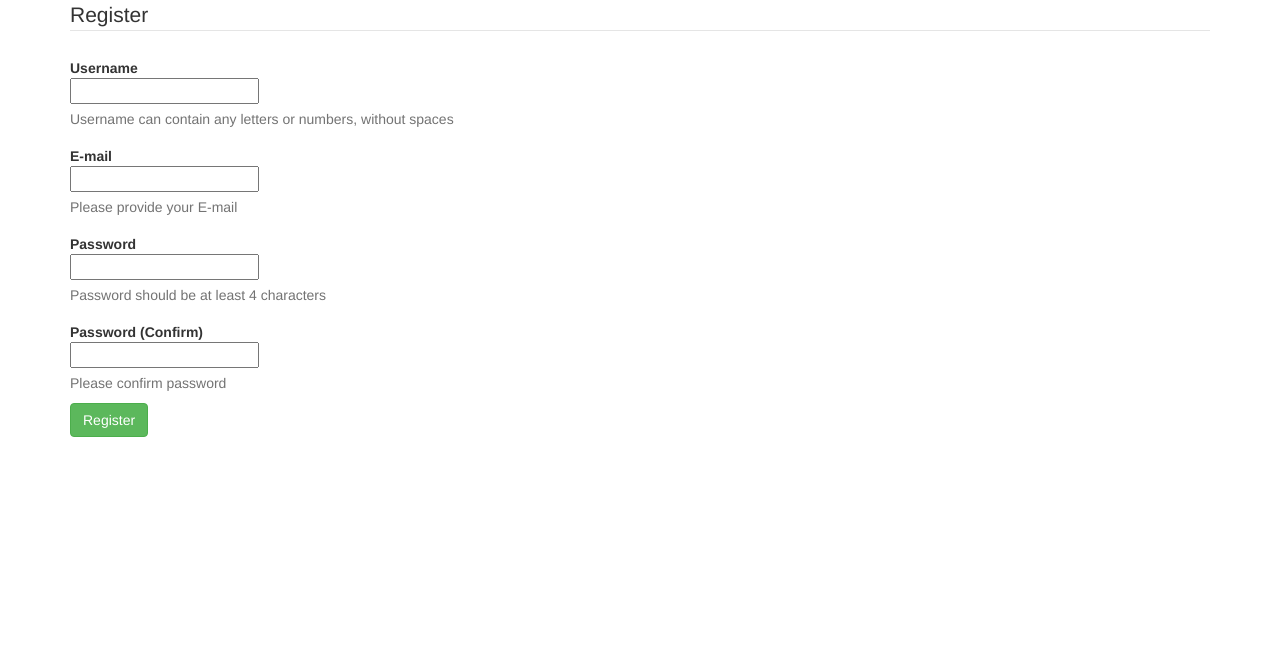
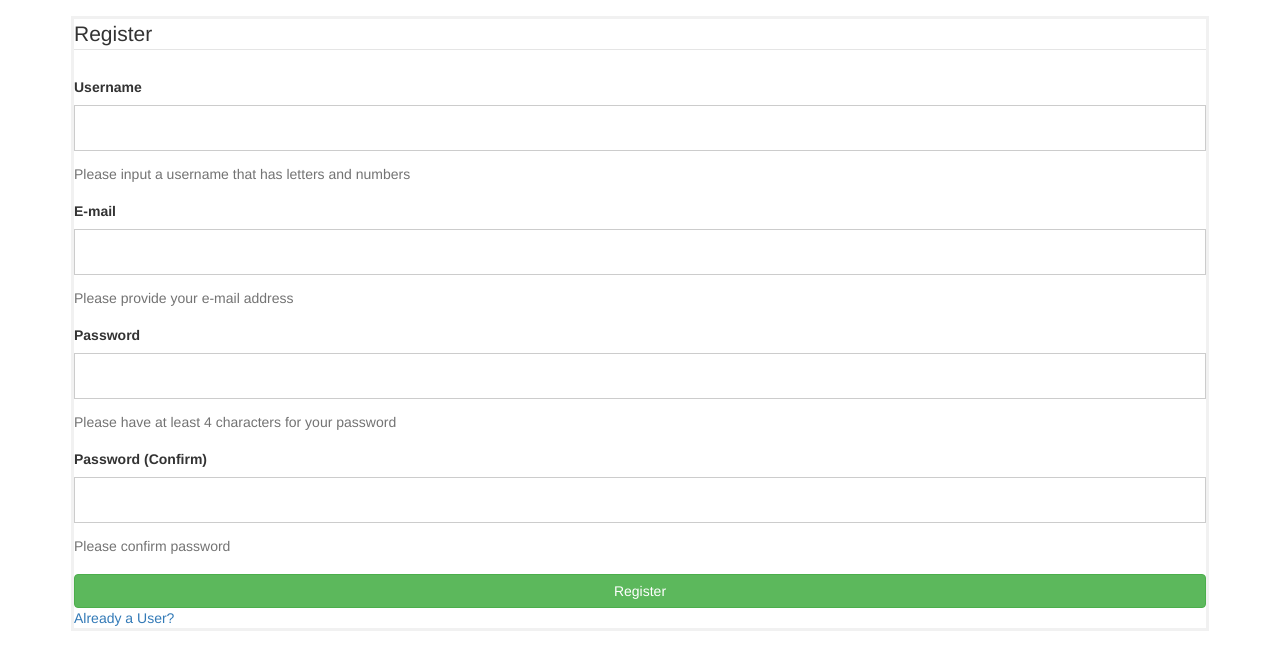
Before and after one commit to xdaej/Hotel-Data-Management, a Python web app: template templates/registration/registration.html in a window 1280 px wide. Shown: the top 670 px of the page. Run offline with Jinja, Linux system fonts and the light colour scheme; the template is opened without the code that fills it, so the values that code supplies are empty; some libraries are stand-ins or nearby versions.

Commit message:
Add files via upload

```diff
--- a/templates/registration/registration.html
+++ b/templates/registration/registration.html
@@ -1,10 +1,48 @@
 <!DOCTYPE html>
 <html lang="en">
 <head>
-     <link href="https://fonts.googleapis.com/css?family=Open+Sans" rel="stylesheet">
+    <link href="https://fonts.googleapis.com/css?family=Open+Sans" rel="stylesheet">
     <link rel="stylesheet" href="http://maxcdn.bootstrapcdn.com/bootstrap/3.3.7/css/bootstrap.min.css">
     <link rel="stylesheet" type="text/css" href="assets/css/styles.css">
     <link rel="stylesheet" type="text/css" href="assets/css/demo.css">
+    <style>
+        ul {list-style-type: none;
+      margin: 0;
+      padding: 0;
+      }
+        form {
+    border: 3px solid #f1f1f1;
+}
+
+
+input[type=text], input[type=password] {
+    width: 100%;
+    padding: 12px 20px;
+    margin: 8px 0;
+    display: inline-block;
+    border: 1px solid #ccc;
+    box-sizing: border-box;
+}
+        button {
+    background-color: #4CAF50;
+    color: white;
+    padding: 14px 20px;
+    margin: 8px 0;
+    border: none;
+    cursor: pointer;
+    width: 100%;
+}
+
+/* Add a hover effect for buttons */
+button:hover {
+    opacity: 0.8;
+}
+        .container {
+    padding: 16px;
+}
+
+      </style>
+
 </head>
 <body>
 <meta charset="UTF-8">
@@ -21,8 +59,8 @@
       <!-- Username -->
       <label class="control-label"  for="username">Username</label>
       <div class="controls">
-        <input type="text" id="username" name="username" placeholder="" class="input-xlarge">
-        <p class="help-block">Username can contain any letters or numbers, without spaces</p>
+        <input type="text" id="username" name="username" placeholder="" >
+        <p class="help-block">Please input a username that has letters and numbers</p>
       </div>
     </div>
 
@@ -30,8 +68,8 @@
       <!-- E-mail -->
       <label class="control-label" for="email">E-mail</label>
       <div class="controls">
-        <input type="text" id="email" name="email" placeholder="" class="input-xlarge">
-        <p class="help-block">Please provide your E-mail</p>
+        <input type="text" id="email" name="email" placeholder="" >
+        <p class="help-block">Please provide your e-mail address</p>
       </div>
     </div>
 
@@ -39,8 +77,8 @@
       <!-- Password-->
       <label class="control-label" for="password">Password</label>
       <div class="controls">
-        <input type="password" id="password" name="password" placeholder="" class="input-xlarge">
-        <p class="help-block">Password should be at least 4 characters</p>
+        <input type="password" id="password" name="password" placeholder="" >
+        <p class="help-block">Please have at least 4 characters for your password</p>
       </div>
     </div>
 
@@ -48,7 +86,7 @@
       <!-- Password -->
       <label class="control-label"  for="password_confirm">Password (Confirm)</label>
       <div class="controls">
-        <input type="password" id="password_confirm" name="password_confirm" placeholder="" class="input-xlarge">
+        <input type="password" id="password_confirm" name="password_confirm" placeholder="" >
         <p class="help-block">Please confirm password</p>
       </div>
     </div>
@@ -56,7 +94,7 @@
     <div class="control-group">
       <!-- Button -->
       <div class="controls">
-        <button class="btn btn-success">Register</button>
+          <button class="btn btn-success">Register</button><ul><li><a href="login.html">Already a User?</a></li></ul>
       </div>
     </div>
   </fieldset>
```
Also changed, not shown: templates/registration/login.html (+7 -0 lines).
